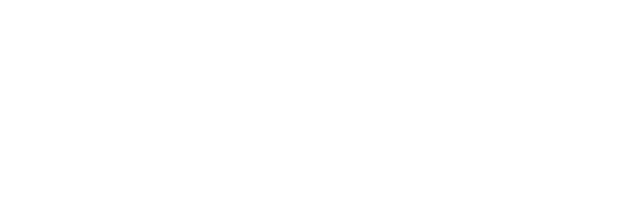
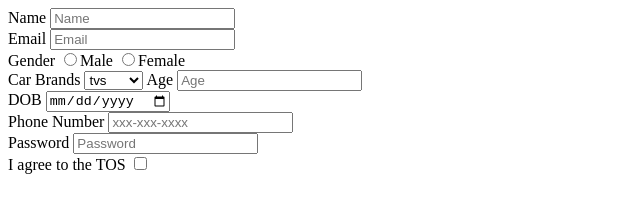
Before and after one commit to acciojob/signup-form-car-HarshalAtkar, a website: page main.html in a window 1280 px wide. Shown: the whole page, without its empty margins (0-640 px from the left). Drawn offline with Linux system fonts and the light colour scheme.

Commit message:
created a submission

```diff
--- a/main.html
+++ b/main.html
@@ -7,10 +7,43 @@
 </head>
 
 <body>
-	<!-- the entire body must be written by student -->
-    <script type="text/javascript" src="./script.js">
-</script>
-
+	<form>
+		Name
+		<input type="text" placeholder="Name" id=name required/>
+		<br>
+		Email
+		<input type="email" placeholder="Email" id=email required/>
+		<br>
+		Gender
+		<label for=male >
+			<input type="radio" name=gender id=gender_m required>Male
+		</label>
+		<label for=female>
+			<input type="radio" name=gender id=gender_f required>Female
+		</label>
+	    <br>
+		Car Brands
+		<select name="Car Brands" placeholder="please choose an option">
+			 <option value="akola">tvs</option>
+            <option value="akola">toyota</option>
+            <option value="akola">ola</option>
+            <option value="akola">hero</option>
+		</select>
+		Age
+		<input type="number" placeholder="Age" id=age required>
+		<br>
+		DOB
+		<input type="date" id=dob required>
+		<br>
+		Phone Number
+		<input type="number" placeholder="xxx-xxx-xxxx" id=tel>
+		<br>
+		Password
+		<input type="password" placeholder="Password" required>
+		<br>
+		I agree to the TOS
+		<input type="checkbox" id=tos required>
+	</form>
 </body>
 
 </html>
```
